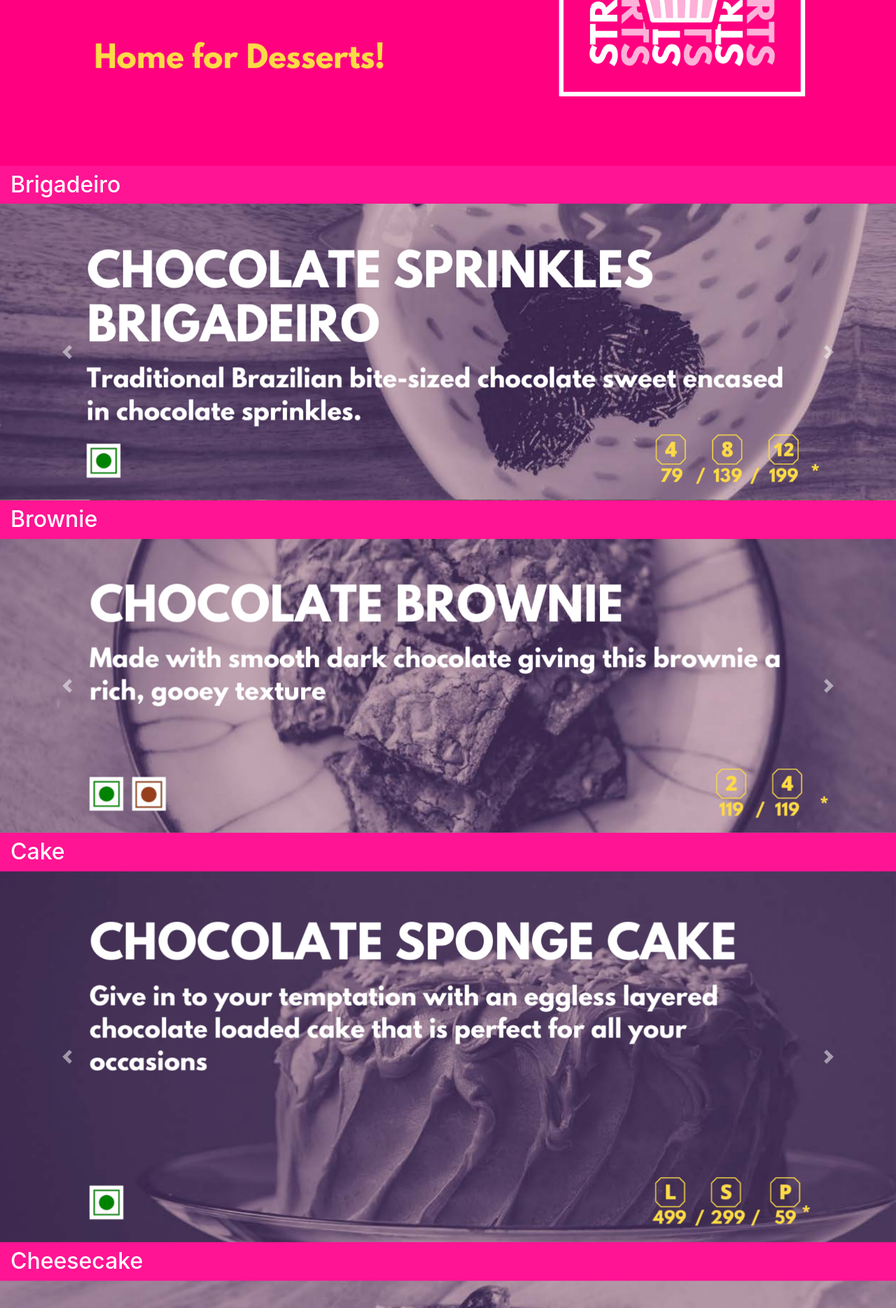
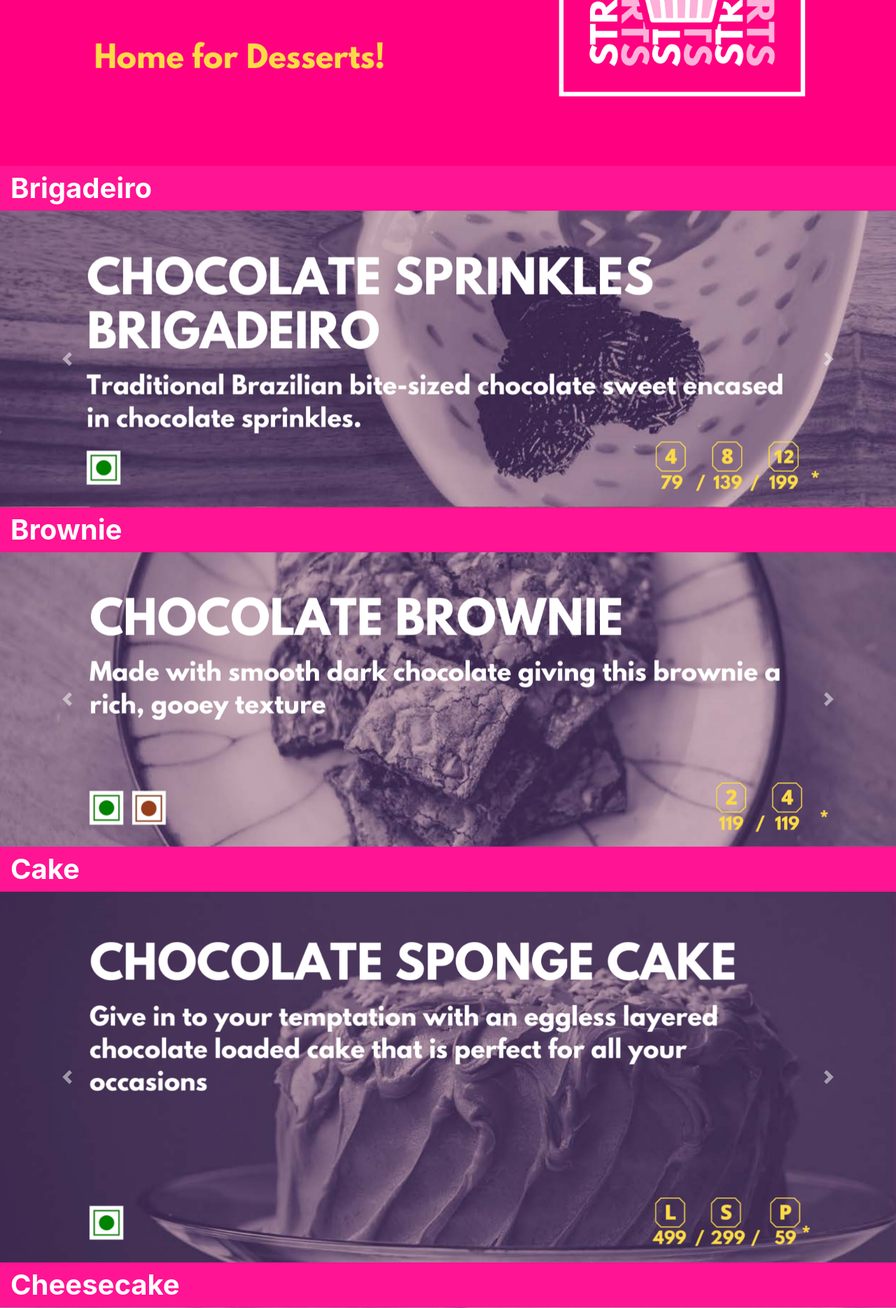
Before and after one commit to milindmadhukar/Stressed-by-EmmEss, a Django app: page / in a window 1280 px wide. Shown: the part 345-2214 px from the top of the page at 70% size. Run offline with Django 3.2, Linux system fonts and the light colour scheme; data comes from the database, SQL or seed files in the repository; some libraries are stand-ins or nearby versions.

Commit message:
Text Size Increased

```diff
--- a/templates/home/home.html
+++ b/templates/home/home.html
@@ -21,7 +21,7 @@
 {% for slide in carosuel_slides %}
 
 <div class="container-fluid my-2">
-<h2 style="color:white;">{{categories|accessItem:forloop.counter0}}</h2>
+<h1 style="color:white;"><b>{{categories|accessItem:forloop.counter0}}<b></h1>
 </div>
 
 
```
